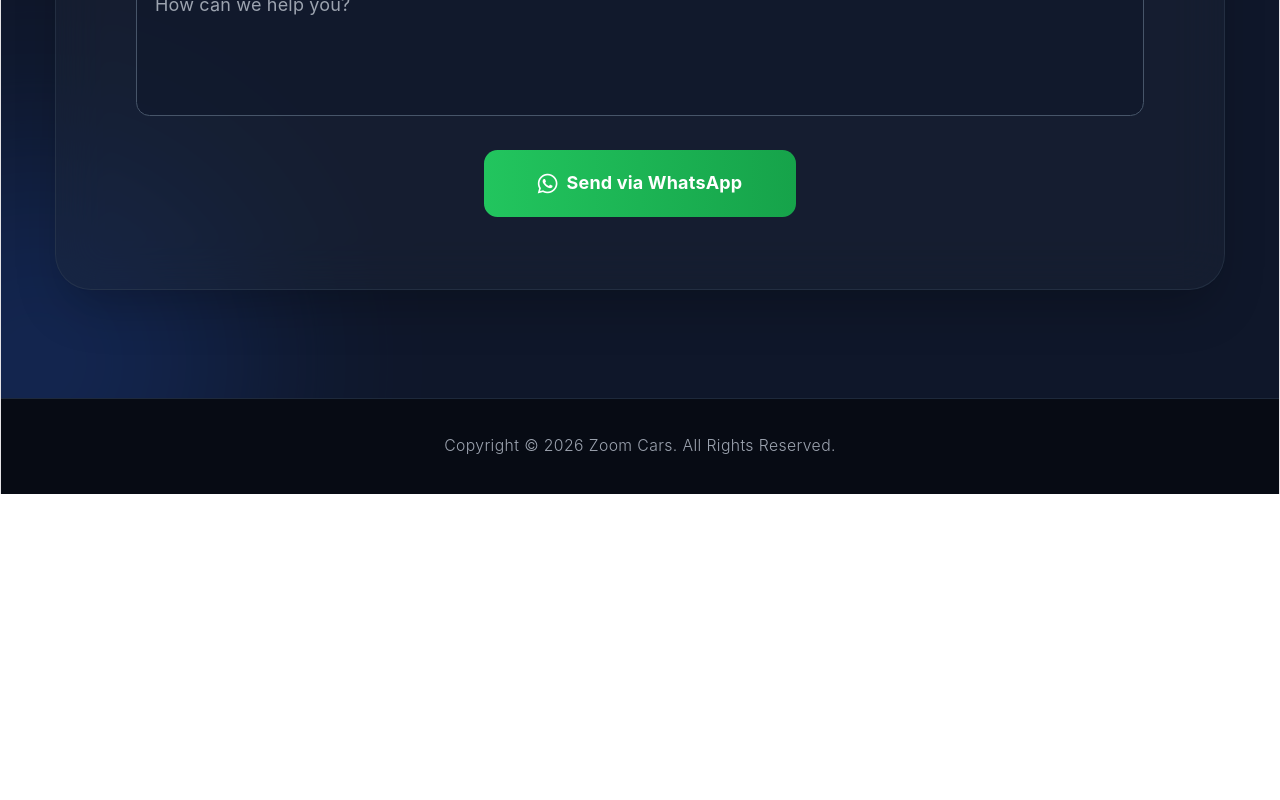
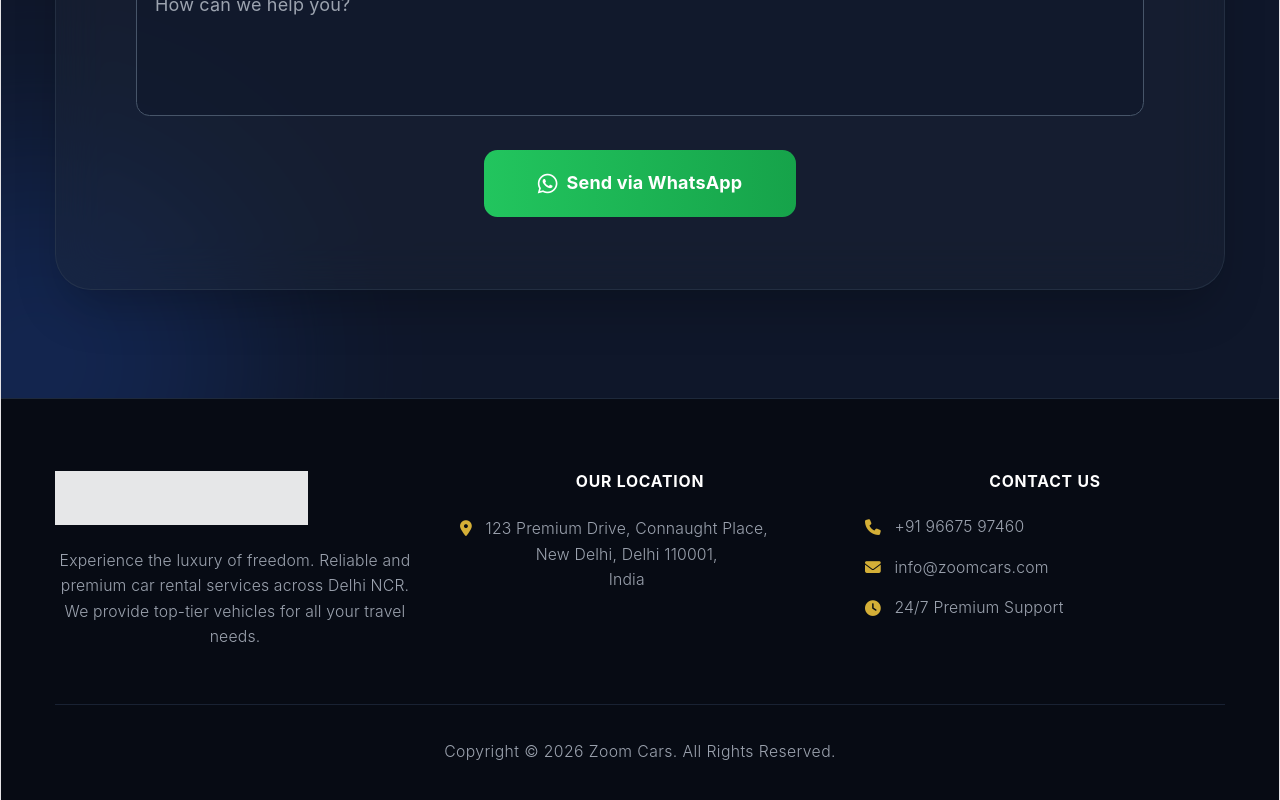
Before and after one commit to Abhinavv0005/carwallah, a React (Vite) app: page / in a window 1280 px wide. Shown: the part 4030-4830 px from the top of the page. Before the commit the page ends 4524 px from the top, so only its background shows below. Built offline with nearby package versions, Linux system fonts and the light colour scheme.

Commit message:
Added multi-column footer with logo, address, and contact details

```diff
--- a/src/pages/Home.jsx
+++ b/src/pages/Home.jsx
@@ -155,11 +155,65 @@ export default function Home() {
                 </div>
             </section>
 
-            {/* Footer */}
-            <footer className="bg-[#070b14] text-gray-400 py-8 text-center border-t border-slate-800 w-full">
-                 <p className="font-light tracking-wide text-sm">
-                     <span onClick={handleAdminClick} className="cursor-default select-none">Copyright</span> © 2026 Zoom Cars. All Rights Reserved.
-                 </p>
+            {/* Extended Multi-Column Footer */}
+            <footer className="bg-[#070b14] text-gray-400 pt-16 pb-8 border-t border-slate-800 w-full relative z-10">
+                <div className="w-full max-w-[1600px] mx-auto px-6 md:px-12">
+                    <div className="grid grid-cols-1 md:grid-cols-3 gap-10 mb-12">
+                        {/* Column 1: Brand & Description */}
+                        <div>
+                            {/* Assuming you want the logo white/light in the dark footer. Using brightness/invert CSS trick, remove if your logo is already designed for dark backgrounds */}
+                            <img src="img/logo.png" alt="Zoom Cars" className="h-12 mb-5 object-contain brightness-0 invert opacity-90" />
+                            <p className="font-light leading-relaxed text-sm max-w-sm">
+                                Experience the luxury of freedom. Reliable and premium car rental services across Delhi NCR. We provide top-tier vehicles for all your travel needs.
+                            </p>
+                        </div>
+
+                        {/* Column 2: Address */}
+                        <div>
+                            <h4 className="text-white font-bold mb-5 uppercase tracking-wider text-sm">Our Location</h4>
+                            <p className="font-light text-sm flex items-start gap-3 leading-relaxed">
+                                <i className="fa-solid fa-location-dot mt-1 text-[#D4AF37]"></i>
+                                <span>
+                                    123 Premium Drive, Connaught Place,<br />
+                                    New Delhi, Delhi 110001,<br />
+                                    India
+                                </span>
+                            </p>
+                        </div>
+
+                        {/* Column 3: Contact Details */}
+                        <div>
+                            <h4 className="text-white font-bold mb-5 uppercase tracking-wider text-sm">Contact Us</h4>
+                            <ul className="space-y-4 font-light text-sm">
+                                <li>
+                                    <a href="tel:+919667597460" className="flex items-center gap-3 hover:text-[#D4AF37] transition-colors w-fit">
+                                        <i className="fa-solid fa-phone text-[#D4AF37]"></i>
+                                        +91 96675 97460
+                                    </a>
+                                </li>
+                                <li>
+                                    <a href="mailto:info@zoomcars.com" className="flex items-center gap-3 hover:text-[#D4AF37] transition-colors w-fit">
+                                        <i className="fa-solid fa-envelope text-[#D4AF37]"></i>
+                                        info@zoomcars.com
+                                    </a>
+                                </li>
+                                <li>
+                                    <div className="flex items-center gap-3">
+                                        <i className="fa-solid fa-clock text-[#D4AF37]"></i>
+                                        24/7 Premium Support
+                                    </div>
+                                </li>
+                            </ul>
+                        </div>
+                    </div>
+
+                    {/* Copyright & Secret Admin Link */}
+                    <div className="text-center border-t border-slate-800/80 pt-8 mt-8">
+                         <p className="font-light tracking-wide text-sm">
+                             <span onClick={handleAdminClick} className="cursor-default select-none hover:text-white transition-colors">Copyright</span> © 2026 Zoom Cars. All Rights Reserved.
+                         </p>
+                    </div>
+                </div>
             </footer>
 
             {/* Booking Modal (Premium Styling) */}
```
